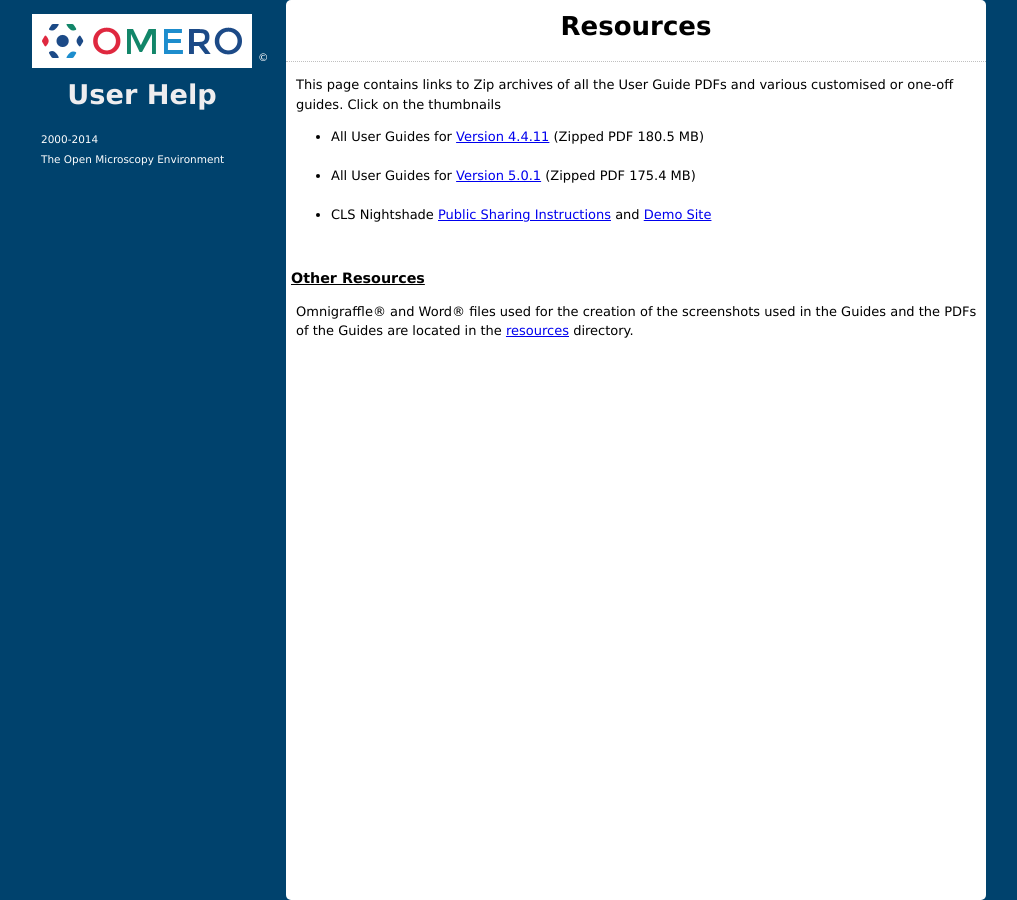
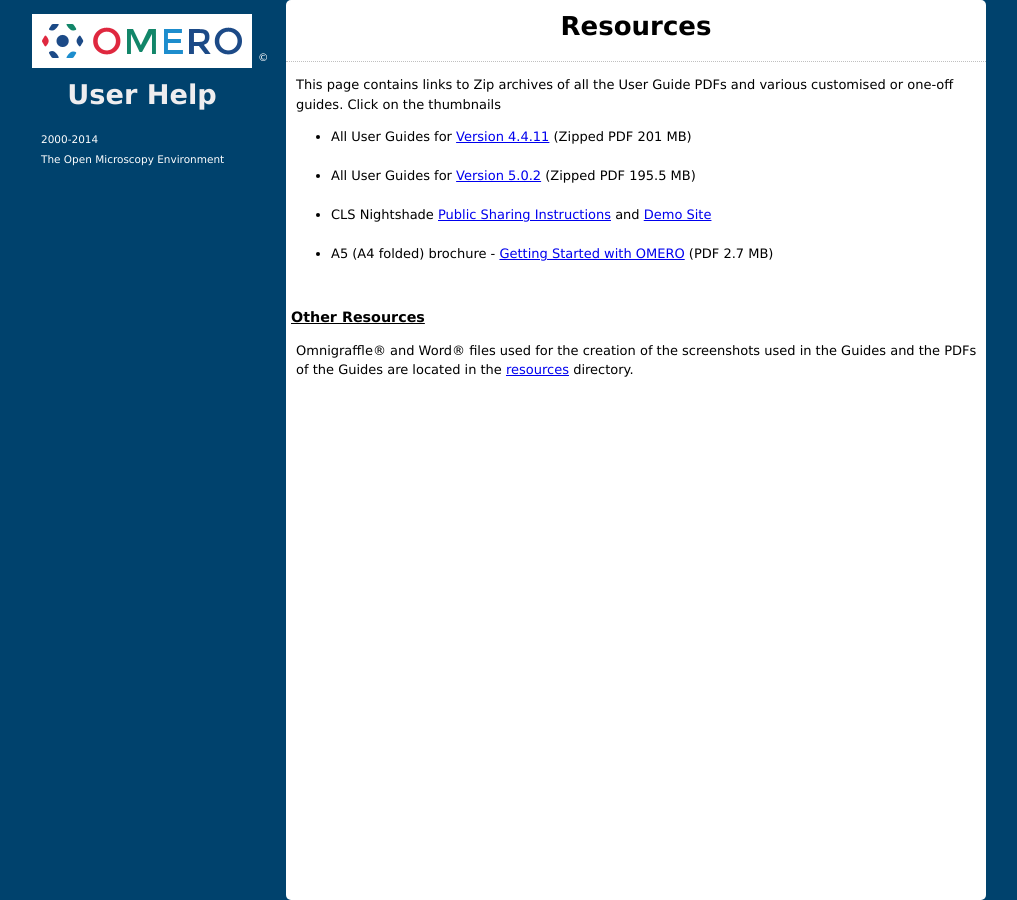
Before and after one commit to snoopycrimecop/ome-help, a Jekyll site: the page built from resources.html, in a window 1280 px wide. Shown: the whole page, without its empty margins (134-1151 px from the left). Built offline with Jekyll 4.4.1, drawn with Linux system fonts in a browser that asks for light colours; Markdown is read by kramdown in place of the engine named in the settings.

Commit message:
Update resources for Virtual Microscope

```diff
--- a/resources.html
+++ b/resources.html
@@ -5,11 +5,13 @@
 ---
 <p>This page contains links to Zip archives of all the User Guide PDFs and various customised or one-off guides. Click on the thumbnails</p>
 <ul>
-  <li>All User Guides for <a href="{{ site.baseurl }}/pdf/downloads/OMERO_User_Guides_4_4_11.zip">Version 4.4.11</a> (Zipped PDF 180.5 MB)</li>
+  <li>All User Guides for <a href="pdf/downloads/OMERO_User_Guides_4_4_11.zip">Version 4.4.11</a> (Zipped PDF 201 MB)</li>
   <br/>
-  <li>All User Guides for <a href="{{ site.baseurl }}/pdf/downloads/OMERO_User_Guides_5_0_1.zip">Version 5.0.1</a> (Zipped PDF 175.4 MB)</li>
+  <li>All User Guides for <a href="pdf/downloads/OMERO_User_Guides_5_0_2.zip">Version 5.0.2</a> (Zipped PDF 195.5 MB)</li>
   <br/>
-  <li>CLS Nightshade <a href="{{ site.baseurl }}/pdf/downloads/cls-public.pdf">Public Sharing Instructions</a> and <a href="http://users.openmicroscopy.org.uk/~rkferguson/public_share_demo.html" target="_blank">Demo Site</a><br/></li>
+  <li>CLS Nightshade <a href="pdf/downloads/cls-public.pdf">Public Sharing Instructions</a> and <a href="http://users.openmicroscopy.org.uk/~rkferguson/public_share_demo.html" target="_blank">Demo Site</a></li>
+  <br/>
+  <li>A5 (A4 folded) brochure - <a href="pdf/downloads/A5-getting-started-brochure.pdf" target="_blank">Getting Started with OMERO</a> (PDF 2.7 MB) </li>
 </ul>
 
 <div class="line-block">
```
